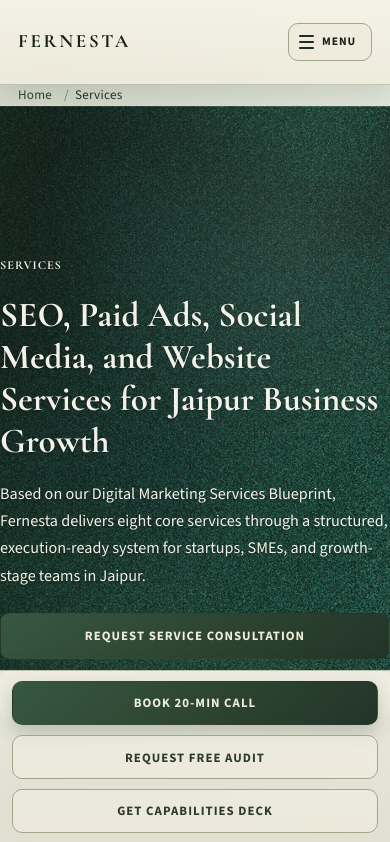
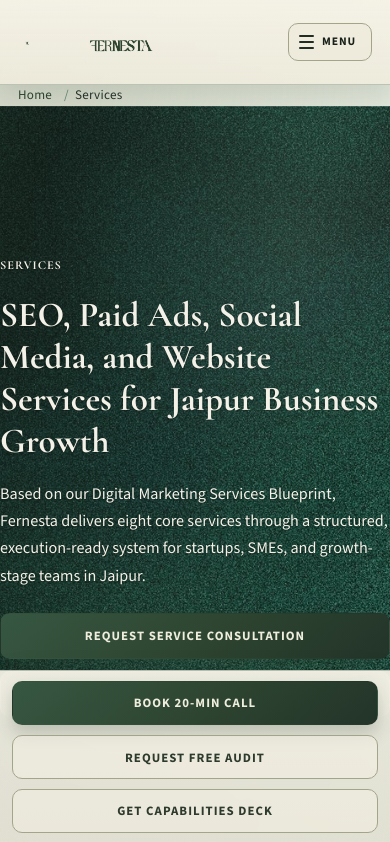
Before and after one commit to Fernesta-ops/Fernesta, a React (Vite) app: page /services in a window 390 px wide. Shown: the top 842 px of the page. Built offline with nearby package versions, Linux system fonts and the light colour scheme.

Commit message:
Update site branding with new logo and monogram assets

```diff
--- a/index.html
+++ b/index.html
@@ -2,7 +2,7 @@
 <html lang="en">
   <head>
     <meta charset="UTF-8" />
-    <link rel="icon" type="image/svg+xml" href="/vite.svg" />
+    <link rel="icon" type="image/png" href="/images/site/branding/monogram.png" />
     <meta name="viewport" content="width=device-width, initial-scale=1.0" />
     <title>Digital Marketing Agency in Jaipur | Fernesta</title>
     <meta
--- a/src/App.css
+++ b/src/App.css
@@ -221,11 +221,25 @@ p {
 }
 
 .logo {
-  color: #172019;
-  font-family: "Cormorant Garamond", serif;
-  font-size: 1.18rem;
-  font-weight: 700;
-  letter-spacing: 0.14em;
+  align-items: center;
+  display: inline-flex;
+  gap: 10px;
+  line-height: 1;
+  min-height: 46px;
+}
+
+.logo-monogram {
+  display: block;
+  height: 42px;
+  object-fit: contain;
+  width: 42px;
+}
+
+.logo-wordmark {
+  display: block;
+  height: auto;
+  object-fit: contain;
+  width: min(168px, 34vw);
 }
 
 .nav-links {
@@ -1495,12 +1509,23 @@ p {
 }
 
 .footer-brand .footer-logo {
-  color: #efeedd;
-  font-family: "Cormorant Garamond", serif;
-  font-size: 1.5rem;
-  font-weight: 700;
-  letter-spacing: 0.08em;
-  text-transform: uppercase;
+  align-items: center;
+  display: inline-flex;
+  gap: 10px;
+}
+
+.footer-brand .footer-monogram {
+  display: block;
+  height: 42px;
+  object-fit: contain;
+  width: 42px;
+}
+
+.footer-brand .footer-wordmark {
+  display: block;
+  height: auto;
+  object-fit: contain;
+  width: min(180px, 52vw);
 }
 
 .footer-brand p {
@@ -1727,6 +1752,15 @@ p {
     font-size: 0.9rem;
   }
 
+  .logo-monogram {
+    height: 34px;
+    width: 34px;
+  }
+
+  .logo-wordmark {
+    width: min(134px, 42vw);
+  }
+
   .button-row {
     display: grid;
     grid-template-columns: 1fr;
--- a/src/Components/Footer.tsx
+++ b/src/Components/Footer.tsx
@@ -5,6 +5,19 @@ function Footer() {
     <footer className="footer">
       <div className="container footer-inner">
         <div className="footer-brand">
+          <div className="footer-logo" aria-label="Fernesta">
+            <img
+              className="footer-monogram"
+              src="/images/site/branding/monogram.png"
+              alt=""
+              aria-hidden="true"
+            />
+            <img
+              className="footer-wordmark"
+              src="/images/site/branding/logo-final.png"
+              alt="Fernesta"
+            />
+          </div>
           <p className="footer-tagline">Digital Marketing Agency in Jaipur</p>
           <p>SEO, Performance Ads, Social Media, and Growth Systems for Jaipur Businesses.</p>
           <p className="footer-copy">© 2026 Fernesta. All rights reserved.</p>
--- a/src/Components/Navbar.tsx
+++ b/src/Components/Navbar.tsx
@@ -37,7 +37,17 @@ export default function Navbar() {
       </a>
       <div className="container nav-container">
         <NavLink className="logo" to="/" onClick={() => setMenuOpen(false)}>
-          FERNESTA
+          <img
+            className="logo-monogram"
+            src="/images/site/branding/monogram.png"
+            alt=""
+            aria-hidden="true"
+          />
+          <img
+            className="logo-wordmark"
+            src="/images/site/branding/logo-final.png"
+            alt="Fernesta"
+          />
         </NavLink>
 
         <button
```
Also changed, not shown: public/images/site/branding/logo-final.png (added), public/images/site/branding/monogram.png (added).
